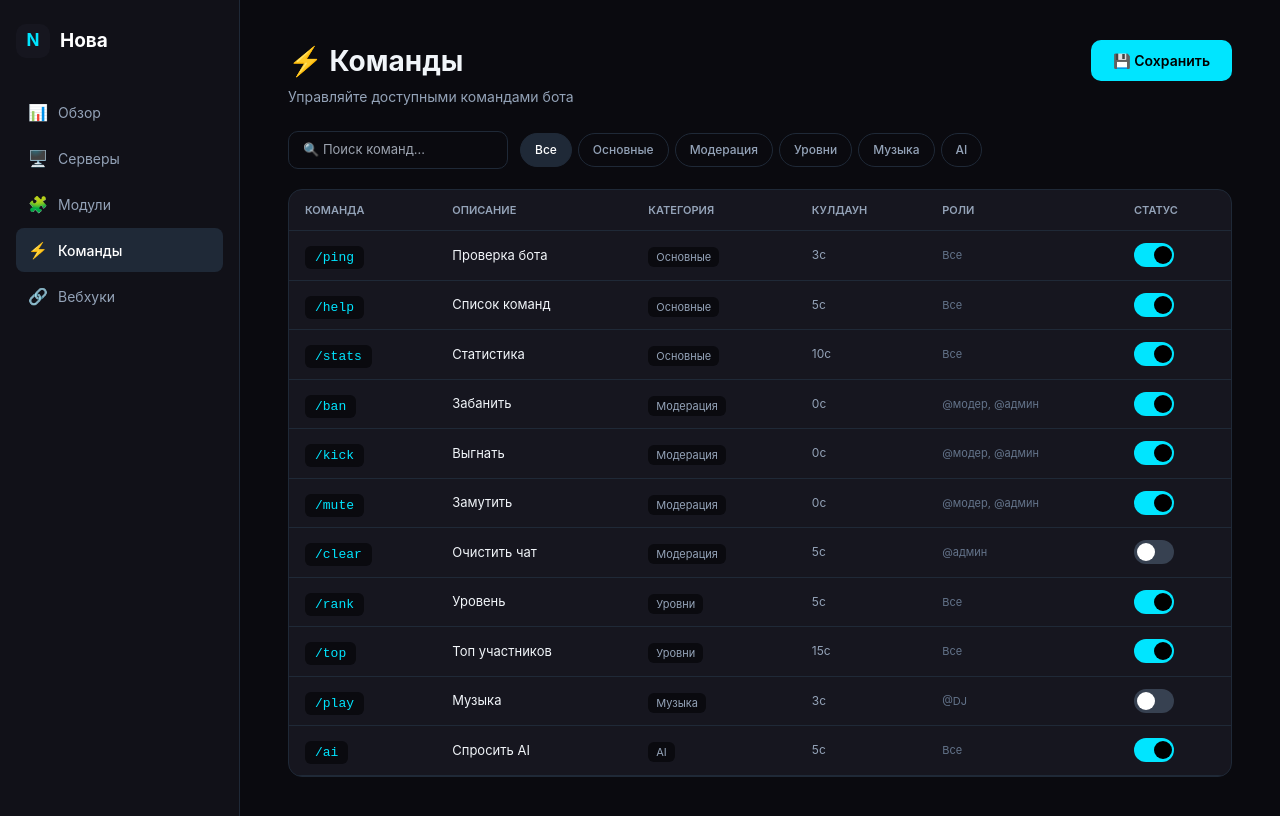
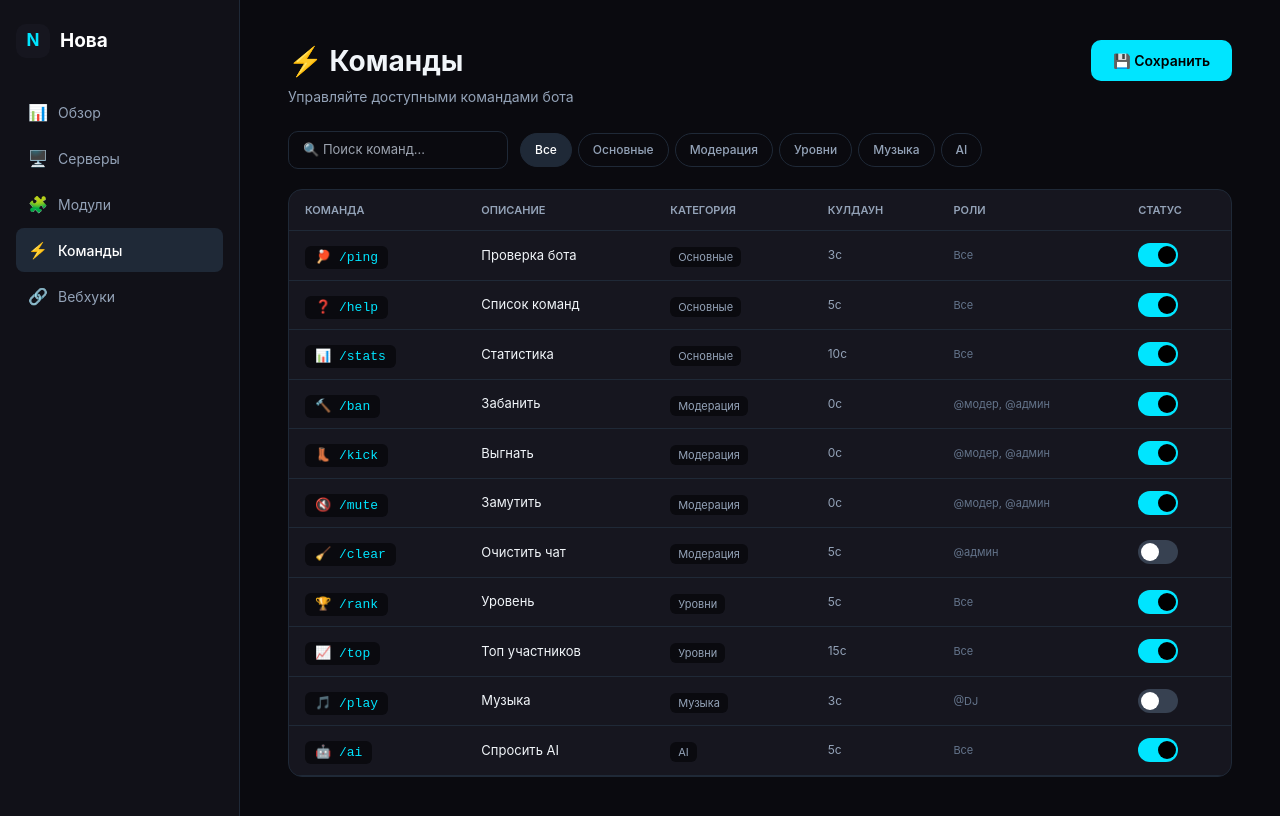
Before and after one commit to R4YDMOND/nova-bot, a Next.js app in the folder frontend/: page /dashboard/commands in a window 1280 px wide. Built offline with nearby package versions, Linux system fonts and the light colour scheme.

Commit message:
Update page.tsx

```diff
--- a/frontend/src/app/dashboard/commands/page.tsx
+++ b/frontend/src/app/dashboard/commands/page.tsx
@@ -4,19 +4,29 @@ import { useState } from 'react'
 
 const navigate = (url: string) => window.location.href = url
 
+// Защита от краша, эмодзи и спецсимволов
+const sanitize = (text: string): string => {
+  if (!text) return ''
+  return text
+    .replace(/[\u0000-\u001F]/g, '')
+    .replace(/[\u200B-\u200D]/g, '')
+    .replace(/[\uFEFF]/g, '')
+    .trim()
+}
+
 export default function CommandsPage() {
   const [commands, setCommands] = useState([
-    { name: '/ping', desc: 'Проверка бота', category: 'Основные', enabled: true, cooldown: 3, allowedRoles: '' },
-    { name: '/help', desc: 'Список команд', category: 'Основные', enabled: true, cooldown: 5, allowedRoles: '' },
-    { name: '/stats', desc: 'Статистика', category: 'Основные', enabled: true, cooldown: 10, allowedRoles: '' },
-    { name: '/ban', desc: 'Забанить', category: 'Модерация', enabled: true, cooldown: 0, allowedRoles: '@модер, @админ' },
-    { name: '/kick', desc: 'Выгнать', category: 'Модерация', enabled: true, cooldown: 0, allowedRoles: '@модер, @админ' },
-    { name: '/mute', desc: 'Замутить', category: 'Модерация', enabled: true, cooldown: 0, allowedRoles: '@модер, @админ' },
-    { name: '/clear', desc: 'Очистить чат', category: 'Модерация', enabled: false, cooldown: 5, allowedRoles: '@админ' },
-    { name: '/rank', desc: 'Уровень', category: 'Уровни', enabled: true, cooldown: 5, allowedRoles: '' },
-    { name: '/top', desc: 'Топ участников', category: 'Уровни', enabled: true, cooldown: 15, allowedRoles: '' },
-    { name: '/play', desc: 'Музыка', category: 'Музыка', enabled: false, cooldown: 3, allowedRoles: '@DJ' },
-    { name: '/ai', desc: 'Спросить AI', category: 'AI', enabled: true, cooldown: 5, allowedRoles: '' },
+    { name: '🏓 /ping', desc: 'Проверка бота', category: 'Основные', enabled: true, cooldown: 3, allowedRoles: '' },
+    { name: '❓ /help', desc: 'Список команд', category: 'Основные', enabled: true, cooldown: 5, allowedRoles: '' },
+    { name: '📊 /stats', desc: 'Статистика', category: 'Основные', enabled: true, cooldown: 10, allowedRoles: '' },
+    { name: '🔨 /ban', desc: 'Забанить', category: 'Модерация', enabled: true, cooldown: 0, allowedRoles: '@модер, @админ' },
+    { name: '👢 /kick', desc: 'Выгнать', category: 'Модерация', enabled: true, cooldown: 0, allowedRoles: '@модер, @админ' },
+    { name: '🔇 /mute', desc: 'Замутить', category: 'Модерация', enabled: true, cooldown: 0, allowedRoles: '@модер, @админ' },
+    { name: '🧹 /clear', desc: 'Очистить чат', category: 'Модерация', enabled: false, cooldown: 5, allowedRoles: '@админ' },
+    { name: '🏆 /rank', desc: 'Уровень', category: 'Уровни', enabled: true, cooldown: 5, allowedRoles: '' },
+    { name: '📈 /top', desc: 'Топ участников', category: 'Уровни', enabled: true, cooldown: 15, allowedRoles: '' },
+    { name: '🎵 /play', desc: 'Музыка', category: 'Музыка', enabled: false, cooldown: 3, allowedRoles: '@DJ' },
+    { name: '🤖 /ai', desc: 'Спросить AI', category: 'AI', enabled: true, cooldown: 5, allowedRoles: '' },
   ])
 
   const [saved, setSaved] = useState(false)
@@ -36,7 +46,6 @@ export default function CommandsPage() {
   return (
     <div style={{ minHeight: '100vh', background: '#0A0A0F', display: 'flex', color: '#F1F5F9' }}>
 
-      {/* Sidebar */}
       <aside style={{ width: '240px', minWidth: '240px', background: '#111118', borderRight: '1px solid #1F2937', padding: '24px 16px', display: 'flex', flexDirection: 'column' }}>
         <a href="/" style={{ display: 'flex', alignItems: 'center', gap: '10px', textDecoration: 'none', marginBottom: '32px' }}>
           <div style={{ width: '34px', height: '34px', background: '#16161F', borderRadius: '10px', display: 'flex', alignItems: 'center', justifyContent: 'center', fontWeight: 'bold', color: '#00E5FF', fontSize: '17px' }}>N</div>
@@ -59,14 +68,13 @@ export default function CommandsPage() {
                 transition: 'all 0.15s'
               }}>
                 <span style={{ fontSize: '16px', width: '20px', textAlign: 'center' }}>{item.icon}</span>
-                {item.label}
+                {sanitize(item.label)}
               </span>
             )
           })}
         </nav>
       </aside>
 
-      {/* Main */}
       <main style={{ flex: 1, padding: '40px 48px', overflow: 'auto' }}>
         <div style={{ display: 'flex', justifyContent: 'space-between', alignItems: 'flex-start', marginBottom: '24px' }}>
           <div>
@@ -80,9 +88,8 @@ export default function CommandsPage() {
           }}>{saved ? '✅ Сохранено' : '💾 Сохранить'}</button>
         </div>
 
-        {/* Поиск + фильтры */}
         <div style={{ display: 'flex', gap: '12px', marginBottom: '20px', flexWrap: 'wrap', alignItems: 'center' }}>
-          <input type="text" value={searchQuery} onChange={(e) => setSearchQuery(e.target.value)}
+          <input type="text" value={sanitize(searchQuery)} onChange={(e) => setSearchQuery(e.target.value)}
             placeholder="🔍 Поиск команд..."
             style={{ padding: '8px 14px', background: '#0A0A0F', border: '1px solid #1F2937', borderRadius: '10px', color: '#FFF', fontSize: '13px', outline: 'none', width: '220px' }} />
           <div style={{ display: 'flex', gap: '6px', flexWrap: 'wrap' }}>
@@ -97,7 +104,6 @@ export default function CommandsPage() {
           </div>
         </div>
 
-        {/* Таблица */}
         <div style={{ background: '#16161F', borderRadius: '14px', border: '1px solid #1F2937', overflow: 'hidden' }}>
           <table style={{ width: '100%', borderCollapse: 'collapse' }}>
             <thead>
@@ -113,11 +119,11 @@ export default function CommandsPage() {
                   onMouseEnter={(e) => e.currentTarget.style.background = '#1A1A24'}
                   onMouseLeave={(e) => e.currentTarget.style.background = 'transparent'}
                 >
-                  <td style={{ padding: '12px 16px' }}><code style={{ background: '#0A0A0F', padding: '4px 10px', borderRadius: '6px', color: '#00E5FF', fontSize: '13px', fontFamily: 'monospace' }}>{cmd.name}</code></td>
-                  <td style={{ padding: '12px 16px', fontSize: '13px' }}>{cmd.desc}</td>
+                  <td style={{ padding: '12px 16px' }}><code style={{ background: '#0A0A0F', padding: '4px 10px', borderRadius: '6px', color: '#00E5FF', fontSize: '13px', fontFamily: 'monospace' }}>{sanitize(cmd.name)}</code></td>
+                  <td style={{ padding: '12px 16px', fontSize: '13px' }}>{sanitize(cmd.desc)}</td>
                   <td style={{ padding: '12px 16px' }}><span style={{ padding: '3px 8px', borderRadius: '6px', fontSize: '11px', background: '#0A0A0F', color: '#94A3B8' }}>{cmd.category}</span></td>
                   <td style={{ padding: '12px 16px', fontSize: '12px', color: '#94A3B8' }}>{cmd.cooldown}с</td>
-                  <td style={{ padding: '12px 16px', fontSize: '11px', color: '#64748B' }}>{cmd.allowedRoles || 'Все'}</td>
+                  <td style={{ padding: '12px 16px', fontSize: '11px', color: '#64748B' }}>{sanitize(cmd.allowedRoles) || 'Все'}</td>
                   <td style={{ padding: '12px 16px' }}>
                     <div onClick={() => toggle(cmd.name)} style={{ width: '40px', height: '24px', background: cmd.enabled ? '#00E5FF' : '#374151', borderRadius: '24px', cursor: 'pointer', transition: '0.25s', position: 'relative' }}>
                       <div style={{ position: 'absolute', height: '18px', width: '18px', left: cmd.enabled ? '20px' : '3px', top: '3px', background: cmd.enabled ? '#000' : '#FFF', borderRadius: '50%', transition: '0.25s' }} />
```
